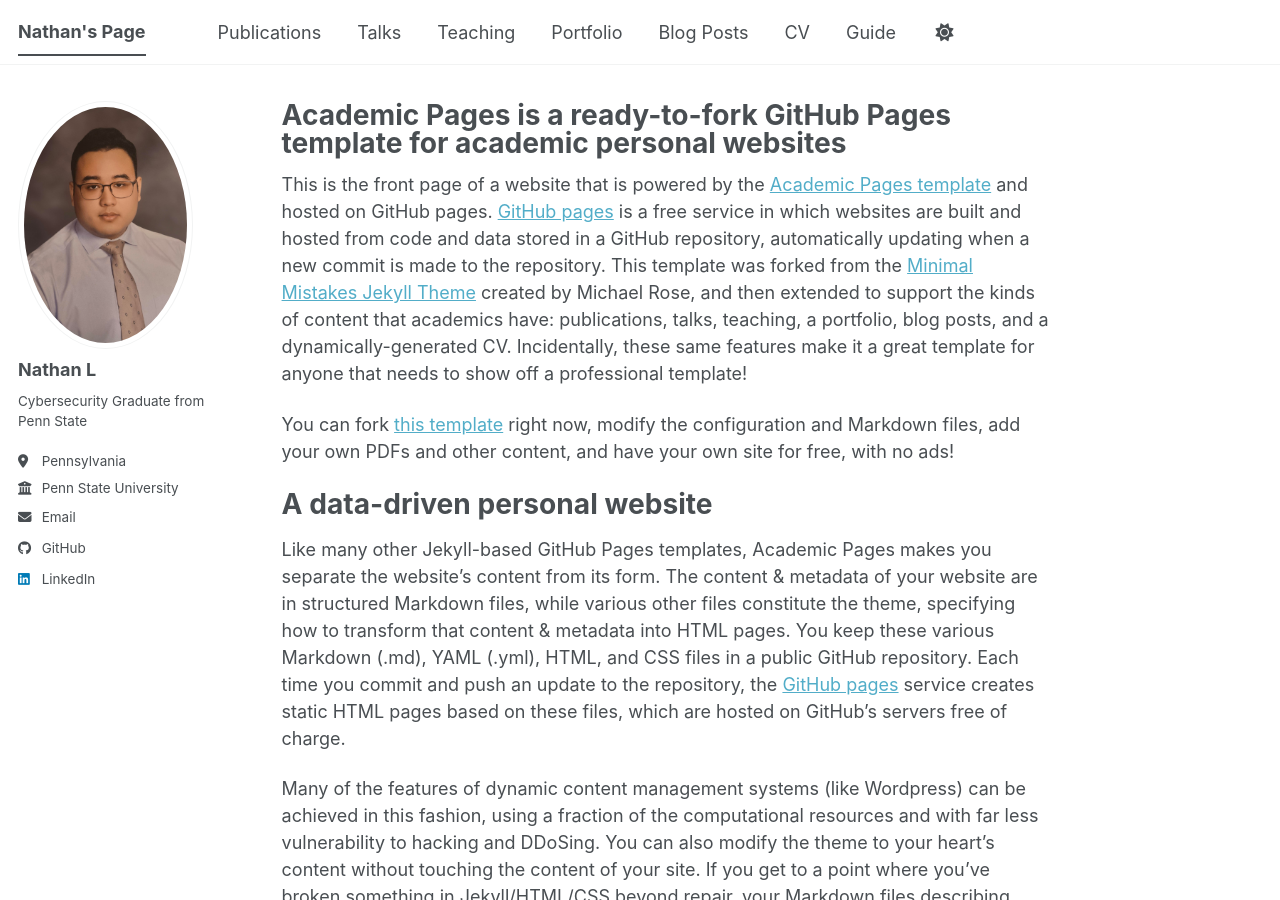
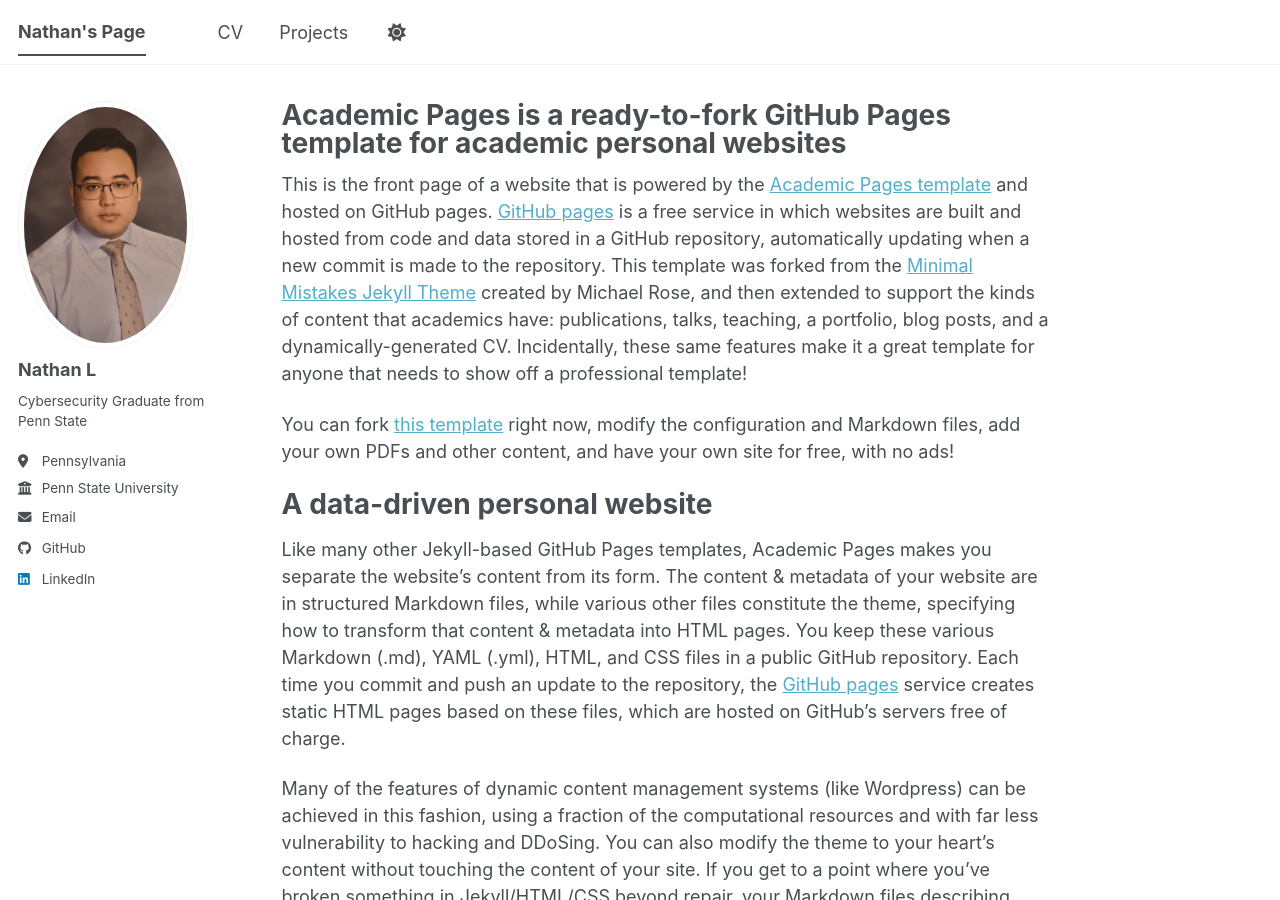
Before and after one commit to d-nl/d-nl.github.io, a Jekyll site: the page built from _pages/about.md, in a window 1280 px wide and 900 px high. Built offline with Jekyll 4.4.1, drawn with Linux system fonts in a browser that asks for light colours; a script bundle is joined from its source files by our own code; library files that are not in the unit come from our copies; some of the changed lines change nothing that is shown.

Commit message:
Update navigation.yml

```diff
--- a/_data/navigation.yml
+++ b/_data/navigation.yml
@@ -8,26 +8,28 @@
 #      Markdown formatted page while the second is generated using JSON.
 
 main:
-  - title: "Publications"
-    url: /publications/
+  - title: "CV"
+    url: /files/NathanLResume.pdf
+  #- title: "Publications"
+  #  url: /publications/
 
-  - title: "Talks"
-    url: /talks/
+  #- title: "Talks"
+  #  url: /talks/
 
-  - title: "Teaching"
-    url: /teaching/
+  #- title: "Teaching"
+  #  url: /teaching/
 
-  - title: "Portfolio"
+  - title: "Projects"
     url: /portfolio/
 
-  - title: "Blog Posts"
-    url: /year-archive/
+  #- title: "Blog Posts"
+  #  url: /year-archive/
 
-  - title: "CV"
-    url: /cv/
+  #- title: "CV"
+  #  url: /cv/
 
   # - title: "CV"
   #   url: /cv-json/
 
-  - title: "Guide"
-    url: /markdown/
+  #- title: "Guide"
+  #  url: /markdown/
```
